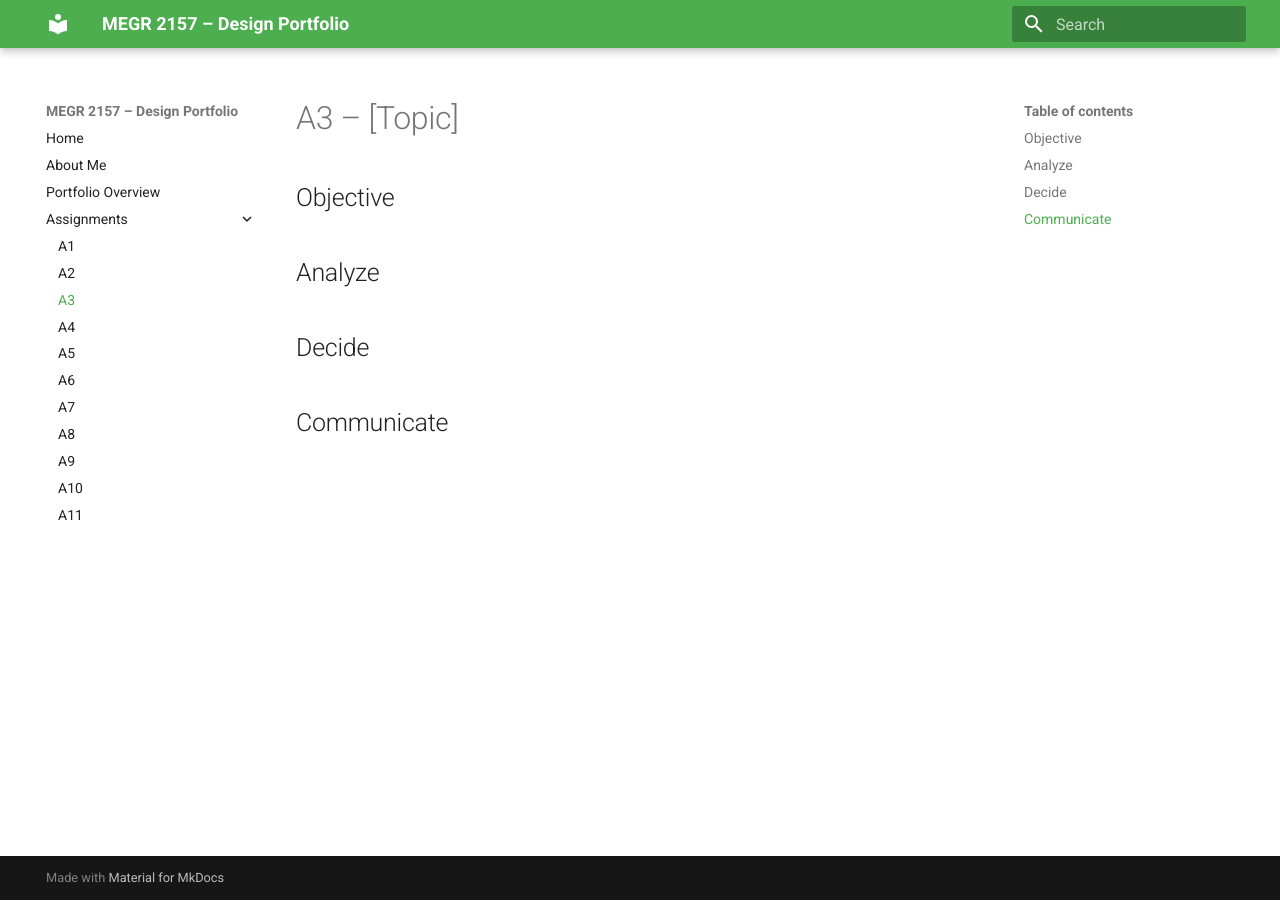
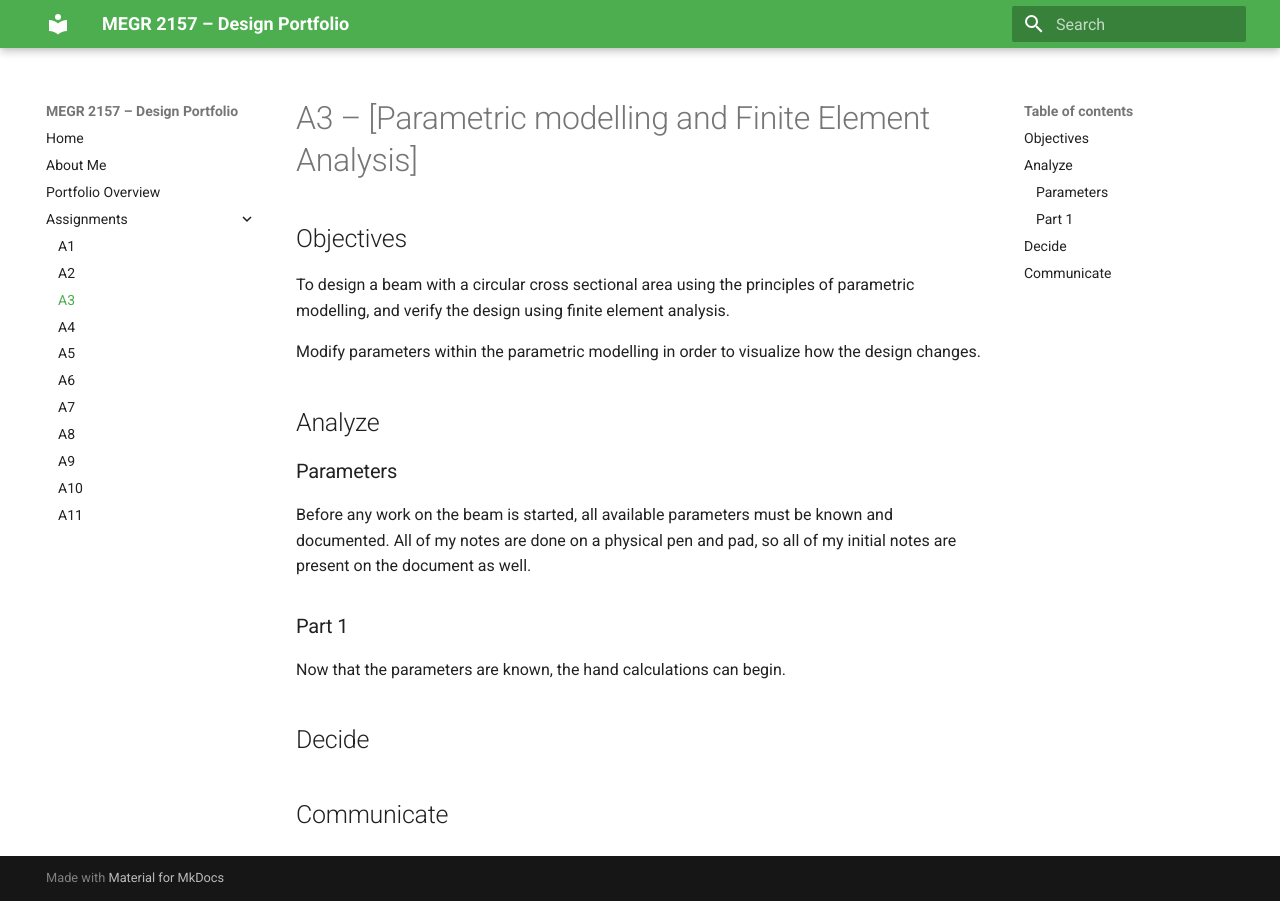
Before and after one commit to CadlesCelica/megr2157-portfolio, an MkDocs documentation site: the page built from docs/assignments/A03/index.md, in a window 1280 px wide. Built offline with MkDocs 1.6.1 and Material for MkDocs 9.7.7, drawn with Linux system fonts in a browser that asks for light colours.

Commit message:
Outline parameters

```diff
--- a/docs/assignments/A03/index.md
+++ b/docs/assignments/A03/index.md
@@ -1,10 +1,16 @@
-# A3 – [Topic]
+# A3 – [Parametric modelling and Finite Element Analysis]
 
-## Objective
+## Objectives
+To design a beam with a circular cross sectional area using the principles of parametric modelling, and verify the design using finite element analysis.
 
+Modify parameters within the parametric modelling in order to visualize how the design changes.
 
 ## Analyze
+### Parameters
+Before any work on the beam is started, all available parameters must be known and documented. All of my notes are done on a physical pen and pad, so all of my initial notes are present on the document as well.
 
+### Part 1
+Now that the parameters are known, the hand calculations can begin.
 
 ## Decide
 
```
